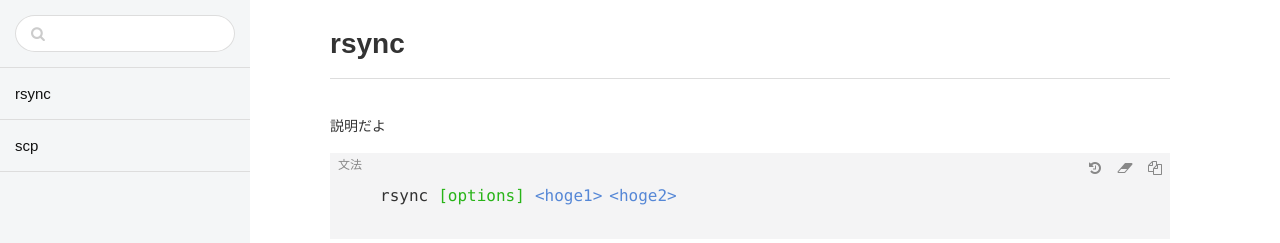
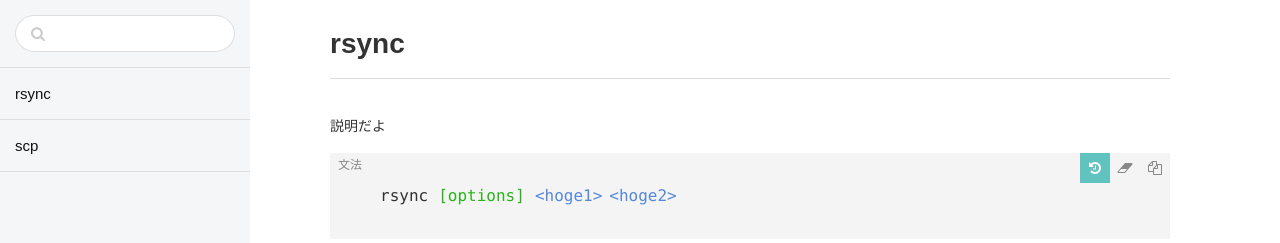
Before and after one commit to hogesuke/linux-command-generator, an Angular app: page /commands/rsync in a window 1280 px wide. Both pictures are taken after a click on the button 1095 px from the left and 168 px from the top of the page. Shown: the top 243 px of the page. Built offline with nearby package versions, Linux system fonts and the light colour scheme.

Commit message:
historyの表示を切り替えられるように修正

```diff
--- a/src/app/commands/command/command.component.html
+++ b/src/app/commands/command/command.component.html
@@ -18,12 +18,12 @@
     <button class="clear-button" (click)="command.clear()">
       <i class="fa fa-eraser" aria-hidden="true"></i>
     </button>
-    <button class="history-button" [class.badge]="hasHistory()">
+    <button class="history-button" (click)="toggleHistory()" [class.badge]="hasHistory()" [ngClass]="{ active: isHistoryVisible }">
       <i class="fa fa-history" aria-hidden="true"></i>
     </button>
   </div>
 
-  <div id="block-history">
+  <div id="block-history" [class.visible]="isHistoryVisible">
     <h3>History</h3>
     <table class="">
       <tr *ngFor="let h of histories">
--- a/src/app/commands/command/command.component.scss
+++ b/src/app/commands/command/command.component.scss
@@ -94,7 +94,7 @@ table {
       background-color: #e7e7e7;
     }
 
-    &:active {
+    &:active, &.active {
       background-color: transparent;
       color: #fff;
       transition: 0s;
@@ -116,8 +116,10 @@ table {
 
   .history-button {
     @include button(3);
+    z-index: 1;
 
     &.badge::after {
+      z-index: 2;
       position: absolute;
       top: 5px;
       right: 3px;
@@ -128,11 +130,20 @@ table {
       color: #ffffff;
       border-radius: 50%;
     }
+
+    &.badge.active::after {
+      background-color: #fff;
+    }
   }
 }
 
 #block-history {
   margin-bottom: 50px;
+  display: none;
+
+  &.visible {
+    display: block;
+  }
 }
 
 @mixin arg-input($color) {
--- a/src/app/commands/command/command.component.ts
+++ b/src/app/commands/command/command.component.ts
@@ -16,6 +16,7 @@ import { CommandGenerator, ICommandParams } from './command-generator';
 export class CommandComponent implements OnInit {
   command: Command;
   histories: Command[];
+  isHistoryVisible = false;
 
   constructor(
     private commandService: CommandService,
@@ -43,6 +44,10 @@ export class CommandComponent implements OnInit {
     return this.histories.length > 0;
   }
 
+  toggleHistory(): void {
+    this.isHistoryVisible = !this.isHistoryVisible;
+  }
+
   private getHistoryCommands(): Command[] {
     const h: string = localStorage.getItem(`${this.command.name}_histories`);
     const paramsArray: ICommandParams[] = h ? JSON.parse(h) : [];
--- a/src/styles.css
+++ b/src/styles.css
@@ -11,7 +11,7 @@ body {
 
 #main {
   height: 100%;
-  overflow-y: auto;
+  overflow-y: scroll;
 }
 
 #content {
```
